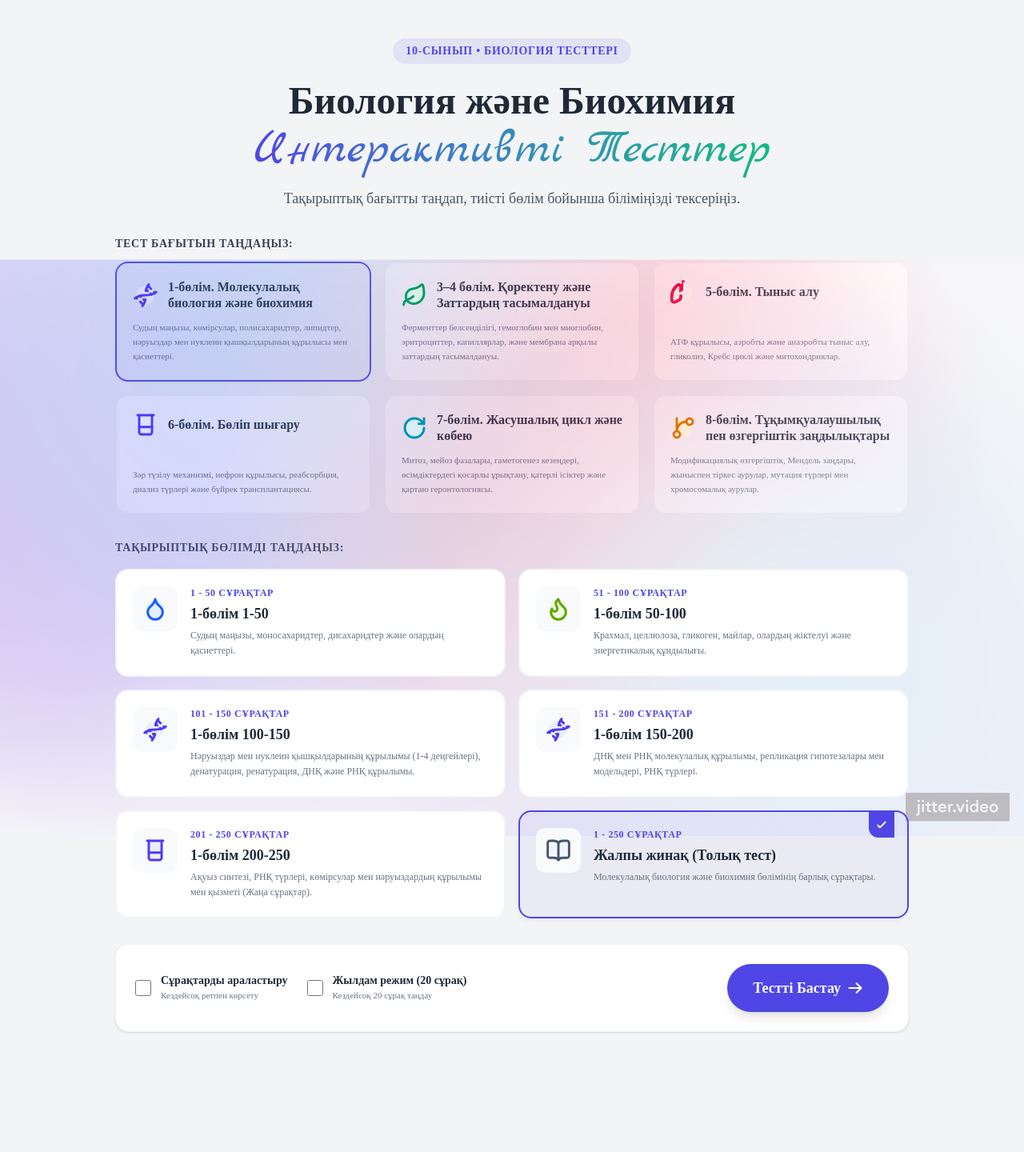
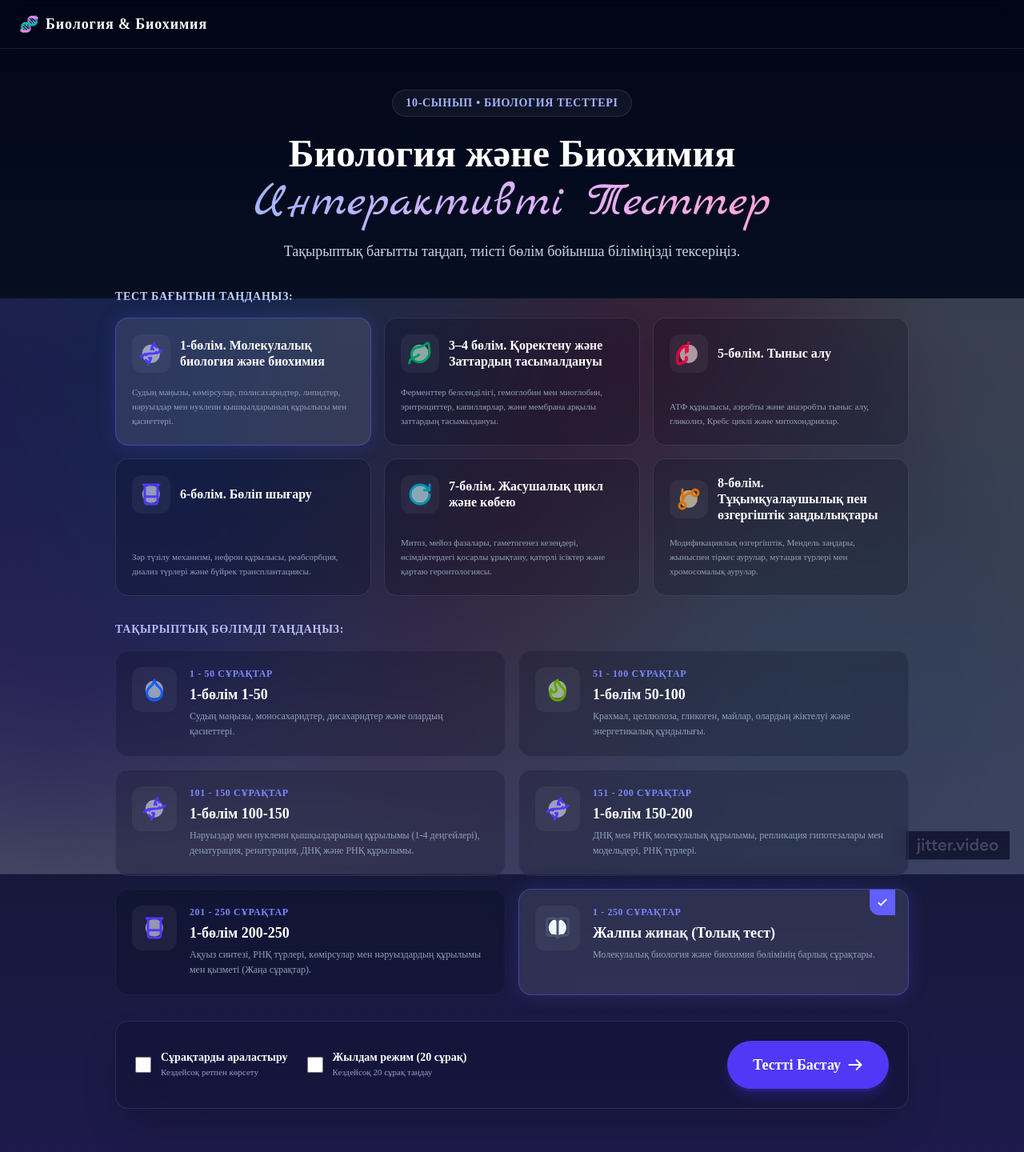
Before and after one commit to nuran-command/biology-quiz, a React (Vite) app: page / in a window 1280 px wide. Shown: the top 1440 px of the page at 80% size. Before the commit the page ends 1370 px from the top, so only its background shows below. Built offline with nearby package versions, Linux system fonts and the light colour scheme; a web font is replaced by a local one.

Commit message:
Implement premium dark slate-indigo gradient, glassmorphism cards, glowing border outlines, and a fixed navigation bar

```diff
--- a/src/App.tsx
+++ b/src/App.tsx
@@ -4,6 +4,7 @@ import Lottie from 'lottie-react';
 import { StartScreen, type CategoryType, type PartType } from './components/StartScreen';
 import { QuizComponent } from './components/QuizComponent';
 import { ResultScreen } from './components/ResultScreen';
+import { Navbar } from './components/Navbar';
 import { allQuestions as questionsData } from './data/questions';
 import lottieBg from './assets/scene.json';
 
@@ -150,13 +151,14 @@ function App() {
   const totalTimeSeconds = startTime && endTime ? Math.round((endTime - startTime) / 1000) : 0;
 
   return (
-    <div className="min-h-screen bg-background flex flex-col items-center justify-center p-4 py-8 relative overflow-x-hidden">
+    <div className="min-h-screen bg-gradient-to-b from-slate-950 via-slate-900 to-indigo-950 text-white flex flex-col items-center justify-center p-4 py-8 relative overflow-x-hidden">
+      <Navbar onHome={() => setGameState('start')} showHomeBtn={gameState !== 'start'} />
       {gameState === 'start' && (
         <div className="absolute inset-0 pointer-events-none flex items-center justify-center overflow-hidden">
           <LottiePlayer
             animationData={lottieBg}
             loop={true}
-            className="w-full h-full min-w-full min-h-full opacity-25"
+            className="w-full h-full min-w-full min-h-full opacity-20"
             style={{ objectFit: 'cover' }}
           />
         </div>
--- /dev/null
+++ b/src/components/Navbar.tsx
@@ -0,0 +1,29 @@
+type Props = {
+  onHome: () => void;
+  showHomeBtn: boolean;
+};
+
+export const Navbar = ({ onHome, showHomeBtn }: Props) => {
+  return (
+    <header className="fixed top-0 left-0 w-full z-50 backdrop-blur-md bg-slate-950/30 border-b border-white/10 shadow-[0_4px_30px_rgba(0,0,0,0.1)] px-6 py-4 flex items-center justify-between">
+      <div className="flex items-center space-x-2">
+        <span className="text-xl">🧬</span>
+        <span className="font-sans font-bold text-base md:text-lg tracking-wider text-white">
+          Биология & Биохимия
+        </span>
+      </div>
+
+      {showHomeBtn && (
+        <button
+          onClick={onHome}
+          className="flex items-center space-x-1.5 px-4 py-2 rounded-full text-xs md:text-sm font-semibold text-white/80 bg-white/5 hover:bg-white/10 border border-white/10 hover:border-white/20 transition-all hover:scale-[1.02] active:scale-98 cursor-pointer"
+        >
+          <svg className="w-4 h-4" fill="none" stroke="currentColor" viewBox="0 0 24 24">
+            <path strokeLinecap="round" strokeLinejoin="round" strokeWidth={2} d="M3 12l2-2m0 0l7-7 7 7M5 10v10a1 1 0 001 1h3m10-11l2 2m-2-2v10a1 1 0 01-1 1h-3m-6 0a1 1 0 001-1v-4a1 1 0 011-1h2a1 1 0 011 1v4a1 1 0 001 1m-6 0h6" />
+          </svg>
+          <span>Басты бет</span>
+        </button>
+      )}
+    </header>
+  );
+};
--- a/src/components/StartScreen.tsx
+++ b/src/components/StartScreen.tsx
@@ -131,7 +131,7 @@ export const StartScreen = ({ onStart }: Props) => {
       {
         id: 'part2',
         title: '4-бөлім. Заттардың тасымалдануы',
-        desc: 'Мембрана арқылы пассивті және активті тасымалдау, симпорт, antiport, унипорт, қарапайым және жеңілдетілген диффузия.',
+        desc: 'Мембрана арқылы пассивті және active тасымалдау, симпорт, antiport, унипорт, қарапайым және жеңілдетілген диффузия.',
         range: '51 - 100 сұрақтар',
         icon: 'transport'
       },
@@ -251,25 +251,25 @@ export const StartScreen = ({ onStart }: Props) => {
       initial={{ opacity: 0, y: 20 }}
       animate={{ opacity: 1, y: 0 }}
       exit={{ opacity: 0, y: -20 }}
-      className="flex flex-col items-center justify-center min-h-[80vh] w-full max-w-5xl mx-auto p-4"
+      className="flex flex-col items-center justify-center min-h-[80vh] w-full max-w-5xl mx-auto p-4 pt-20"
     >
-      <div className="mb-4 text-primary bg-primary/10 px-4 py-1.5 rounded-full text-sm font-bold tracking-wider uppercase">
+      <div className="mb-4 text-indigo-300 bg-white/5 border border-white/10 px-4 py-1.5 rounded-full text-xs md:text-sm font-bold tracking-wider uppercase backdrop-blur-md">
         10-сынып • Биология Тесттері
       </div>
 
-      <h1 className="text-4xl md:text-5xl font-black text-text mb-4 text-center leading-tight">
+      <h1 className="text-4xl md:text-5xl font-black text-white mb-4 text-center leading-tight">
         Биология және Биохимия <br />
-        <span className="font-marck text-5xl md:text-6xl text-primary bg-gradient-to-r from-primary to-secondary bg-clip-text text-transparent font-normal">
+        <span className="font-marck text-5xl md:text-6xl text-primary bg-gradient-to-r from-indigo-300 via-purple-300 to-pink-300 bg-clip-text text-transparent font-normal">
           Интерактивті Тесттер
         </span>
       </h1>
 
-      <p className="text-base md:text-lg text-gray-600 mb-8 text-center max-w-xl leading-relaxed">
+      <p className="text-base md:text-lg text-slate-300 mb-8 text-center max-w-xl leading-relaxed">
         Тақырыптық бағытты таңдап, тиісті бөлім бойынша біліміңізді тексеріңіз.
       </p>
 
       {/* Category Tabs */}
-      <h3 className="font-extrabold text-gray-700 text-sm uppercase tracking-wider mb-3 self-start">
+      <h3 className="font-extrabold text-indigo-200 text-xs md:text-sm uppercase tracking-wider mb-4 self-start">
         Тест бағытын таңдаңыз:
       </h3>
       <div className="grid grid-cols-1 sm:grid-cols-2 lg:grid-cols-3 gap-4 w-full mb-8">
@@ -279,19 +279,21 @@ export const StartScreen = ({ onStart }: Props) => {
             <button
               key={cat.id}
               onClick={() => handleCategoryChange(cat.id)}
-              className={`p-5 rounded-2xl border-2 transition-all text-left flex flex-col justify-between cursor-pointer ${
+              className={`p-5 rounded-2xl border transition-all text-left flex flex-col justify-between cursor-pointer relative overflow-hidden group ${
                 isSelected
-                  ? 'border-primary bg-primary/5 shadow-sm shadow-primary/5'
-                  : 'border-gray-100 hover:border-gray-300 hover:bg-gray-50/50 bg-white'
+                  ? 'border-indigo-500/40 bg-white/10 shadow-[0_0_25px_rgba(99,102,241,0.2)] backdrop-blur-xl'
+                  : 'border-white/10 bg-slate-950/20 backdrop-blur-md hover:bg-white/5 hover:border-white/20'
               }`}
             >
               <div className="flex items-center space-x-3 mb-2">
-                <SvgIcon name={cat.icon} className="w-8 h-8 flex-shrink-0" />
-                <h4 className="font-bold text-text text-sm md:text-base leading-tight">
+                <div className="p-2 bg-white/5 rounded-xl flex-shrink-0 group-hover:scale-105 transition-transform duration-300">
+                  <SvgIcon name={cat.icon} className="w-8 h-8" />
+                </div>
+                <h4 className="font-bold text-white text-sm md:text-base leading-tight">
                   {cat.title}
                 </h4>
               </div>
-              <p className="text-[11px] text-gray-500 leading-relaxed mt-1">
+              <p className="text-[11px] text-slate-400 leading-relaxed mt-2">
                 {cat.desc}
               </p>
             </button>
@@ -300,7 +302,7 @@ export const StartScreen = ({ onStart }: Props) => {
       </div>
 
       {/* Parts Grid Selection */}
-      <h3 className="font-extrabold text-gray-700 text-sm uppercase tracking-wider mb-4 self-start">
+      <h3 className="font-extrabold text-indigo-200 text-xs md:text-sm uppercase tracking-wider mb-4 self-start">
         Тақырыптық бөлімді таңдаңыз:
       </h3>
       <div className="grid grid-cols-1 md:grid-cols-2 gap-4 w-full mb-8">
@@ -316,30 +318,30 @@ export const StartScreen = ({ onStart }: Props) => {
                 transition={{ duration: 0.2 }}
                 key={item.id}
                 onClick={() => setPart(item.id)}
-                className={`text-left p-5 rounded-2xl border-2 transition-all flex items-start space-x-4 cursor-pointer relative overflow-hidden ${
+                className={`text-left p-5 rounded-2xl border transition-all flex items-start space-x-4 cursor-pointer relative overflow-hidden group ${
                   isSelected
-                    ? 'border-primary bg-primary/5 shadow-md shadow-primary/5'
-                    : 'border-gray-100 hover:border-gray-300 hover:bg-gray-50/50 bg-white'
+                    ? 'border-indigo-500/40 bg-white/10 shadow-[0_0_25px_rgba(99,102,241,0.2)] backdrop-blur-xl'
+                    : 'border-white/5 bg-slate-950/20 backdrop-blur-md hover:bg-white/5 hover:border-white/15'
                 }`}
               >
                 {isSelected && (
-                  <div className="absolute top-0 right-0 w-8 h-8 bg-primary text-white flex items-center justify-center rounded-bl-xl">
+                  <div className="absolute top-0 right-0 w-8 h-8 bg-indigo-500 text-white flex items-center justify-center rounded-bl-xl">
                     <svg className="w-4 h-4" fill="none" stroke="currentColor" viewBox="0 0 24 24">
                       <path strokeLinecap="round" strokeLinejoin="round" strokeWidth={3} d="M5 13l4 4L19 7" />
                     </svg>
                   </div>
                 )}
-                <div className="p-3 bg-gray-50 rounded-xl flex-shrink-0 flex items-center justify-center">
+                <div className="p-3 bg-white/5 rounded-xl flex-shrink-0 flex items-center justify-center group-hover:scale-105 transition-transform duration-300">
                   <SvgIcon name={item.icon} className="w-8 h-8" />
                 </div>
                 <div className="space-y-1">
-                  <span className="text-xs font-bold text-primary tracking-wider block uppercase">
+                  <span className="text-xs font-bold text-indigo-400 tracking-wider block uppercase">
                     {item.range}
                   </span>
-                  <h4 className="font-bold text-text text-base md:text-lg pr-6">
+                  <h4 className="font-bold text-white text-base md:text-lg pr-6">
                     {item.title}
                   </h4>
-                  <p className="text-xs text-gray-500 leading-relaxed">
+                  <p className="text-xs text-slate-400 leading-relaxed mt-1">
                     {item.desc}
                   </p>
                 </div>
@@ -350,20 +352,20 @@ export const StartScreen = ({ onStart }: Props) => {
       </div>
 
       {/* Settings & Controls */}
-      <div className="w-full bg-white p-6 rounded-2xl shadow-sm border border-gray-100 mb-8 flex flex-col md:flex-row md:items-center justify-between gap-6">
+      <div className="w-full bg-slate-950/20 backdrop-blur-xl p-6 rounded-2xl shadow-2xl border border-white/10 mb-8 flex flex-col md:flex-row md:items-center justify-between gap-6">
         <div className="flex flex-col sm:flex-row gap-6">
           <label className="flex items-center space-x-3 cursor-pointer group">
             <input
               type="checkbox"
               checked={shuffle}
               onChange={(e) => setShuffle(e.target.checked)}
-              className="w-5 h-5 rounded border-gray-300 text-primary focus:ring-primary focus:ring-offset-2 accent-primary"
+              className="w-5 h-5 rounded border-white/20 bg-slate-900/50 text-indigo-500 focus:ring-indigo-500 focus:ring-offset-2 accent-indigo-500"
             />
             <div className="flex flex-col">
-              <span className="font-semibold text-text group-hover:text-primary transition-colors text-sm">
+              <span className="font-semibold text-white group-hover:text-indigo-300 transition-colors text-sm">
                 Сұрақтарды араластыру
               </span>
-              <span className="text-[11px] text-gray-500">
+              <span className="text-[11px] text-slate-400">
                 Кездейсоқ ретпен көрсету
               </span>
             </div>
@@ -374,13 +376,13 @@ export const StartScreen = ({ onStart }: Props) => {
               type="checkbox"
               checked={limitTo20}
               onChange={(e) => setLimitTo20(e.target.checked)}
-              className="w-5 h-5 rounded border-gray-300 text-primary focus:ring-primary focus:ring-offset-2 accent-primary"
+              className="w-5 h-5 rounded border-white/20 bg-slate-900/50 text-indigo-500 focus:ring-indigo-500 focus:ring-offset-2 accent-indigo-500"
             />
             <div className="flex flex-col">
-              <span className="font-semibold text-text group-hover:text-primary transition-colors text-sm">
+              <span className="font-semibold text-white group-hover:text-indigo-300 transition-colors text-sm">
                 Жылдам режим (20 сұрақ)
               </span>
-              <span className="text-[11px] text-gray-500">
+              <span className="text-[11px] text-slate-400">
                 Кездейсоқ 20 сұрақ таңдау
               </span>
             </div>
@@ -389,7 +391,7 @@ export const StartScreen = ({ onStart }: Props) => {
 
         <button
           onClick={() => onStart({ category, part, shuffle, limitTo20 })}
-          className="px-8 py-4 bg-primary text-white rounded-full text-lg font-bold shadow-lg hover:bg-primary/95 transition-all transform hover:scale-[1.02] active:scale-98 cursor-pointer flex items-center justify-center space-x-2 w-full md:w-auto"
+          className="px-8 py-4 bg-indigo-600 text-white rounded-full text-lg font-bold shadow-lg shadow-indigo-600/30 hover:bg-indigo-500 hover:shadow-indigo-500/40 transition-all transform hover:scale-[1.02] active:scale-98 cursor-pointer flex items-center justify-center space-x-2 w-full md:w-auto"
         >
           <span>Тестті Бастау</span>
           <svg className="w-5 h-5" fill="none" stroke="currentColor" viewBox="0 0 24 24">
```
Also changed, not shown: src/components/QuizComponent.tsx (+27 -27 lines), src/components/ResultScreen.tsx (+45 -45 lines).
